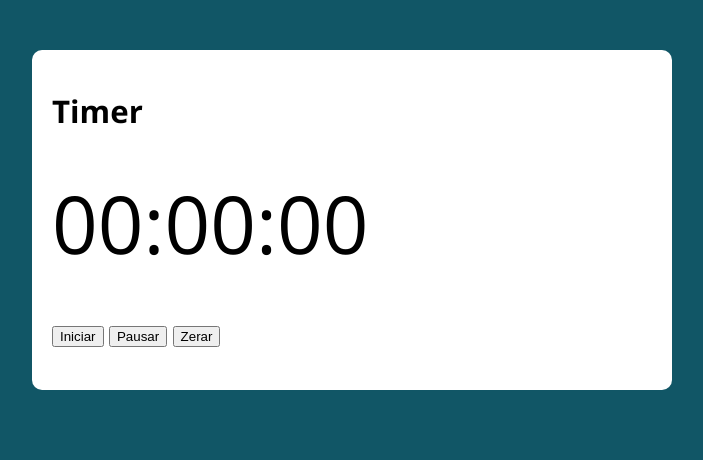
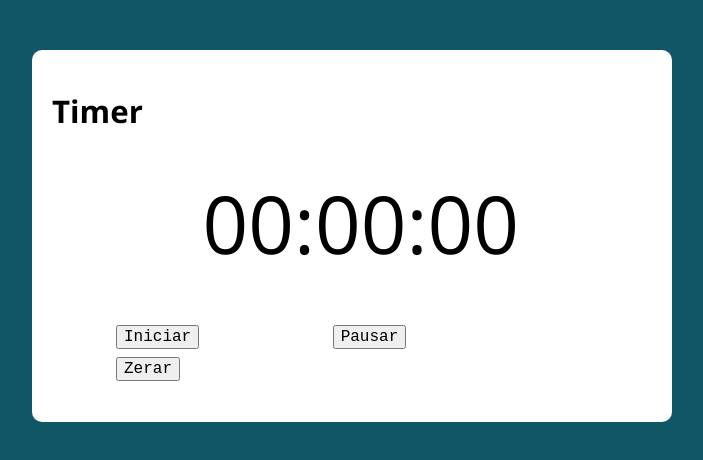
Before and after one commit to IFinotti/timer, a plain HTML site: page index.html in a window 1280 px wide. Shown: the whole page, without its empty margins (288-991 px from the left). Drawn offline with nearby package versions, Linux system fonts and the light colour scheme.

Commit message:
Update style.css

```diff
--- a/assets/css/style.css
+++ b/assets/css/style.css
@@ -59,8 +59,16 @@ form button:hover {
 
 .relogio {
   font-size: 5rem;
+  margin-left: 9.4rem;
 }
 
 .pausado {
   color: red;
 }
+
+button {
+  text-align: center;
+  font-size: 1rem;
+  font-family: monospace, 'sans-serif';
+  margin: 0 4rem;
+}
```
